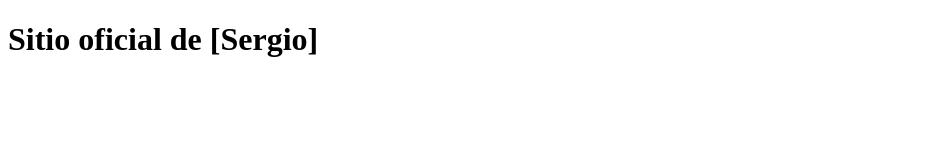
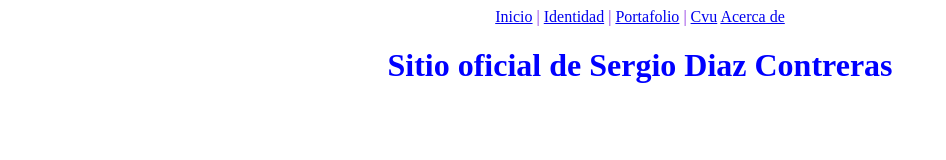
Before and after one commit to sdc69grillo/proyectosdc, a plain HTML site: page index.html in a window 1280 px wide. Shown: the whole page, without its empty margins (0-946 px from the left). Drawn offline with Linux system fonts and the light colour scheme.

Commit message:
se añadio orizontal y archivo de estilos

```diff
--- /dev/null
+++ b/css/style.css
@@ -0,0 +1,8 @@
+.menuHorizontal{
+    text-align: center;
+    color:blueviolet
+    }
+    .titulo{
+    text-align: center;
+    color:blue
+    }
--- a/index.html
+++ b/index.html
@@ -5,8 +5,21 @@
 <meta http-equiv="X-UA-Compatible" content="IE=edge">
 <meta name="viewport" content="width=device-width, initial-scale=1.0">
 <title>Mi primer proyecto git</title>
+<link rel="stylesheet" type="text/css" href="css/style.css">
 </head>
 <body>
-<h1>Sitio oficial de [Sergio]</h1>
+    <div class="menuHorizontal">
+        <a href="index.html">Inicio</a> |
+        <a href="identidad.html">Identidad</a> |
+        <a href="portafolio.html">Portafolio</a> |
+        <a href="cvu.html">Cvu</a>
+        <a href="acerca.html">Acerca de</a>
+        </div>
+        <div class="titulo">
+        <h1>Sitio oficial de Sergio Diaz Contreras</h1>
+        </div>
+
 </body>
 </html>
+
+<body>
```
